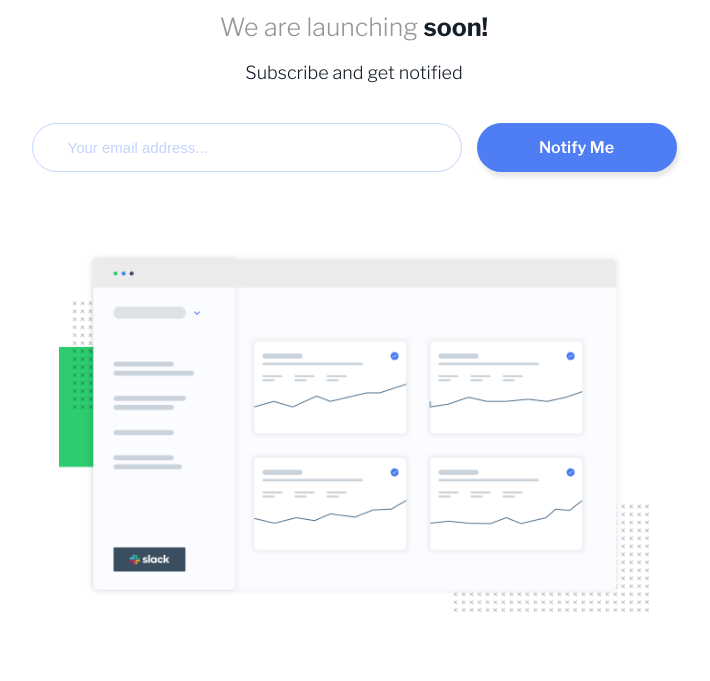
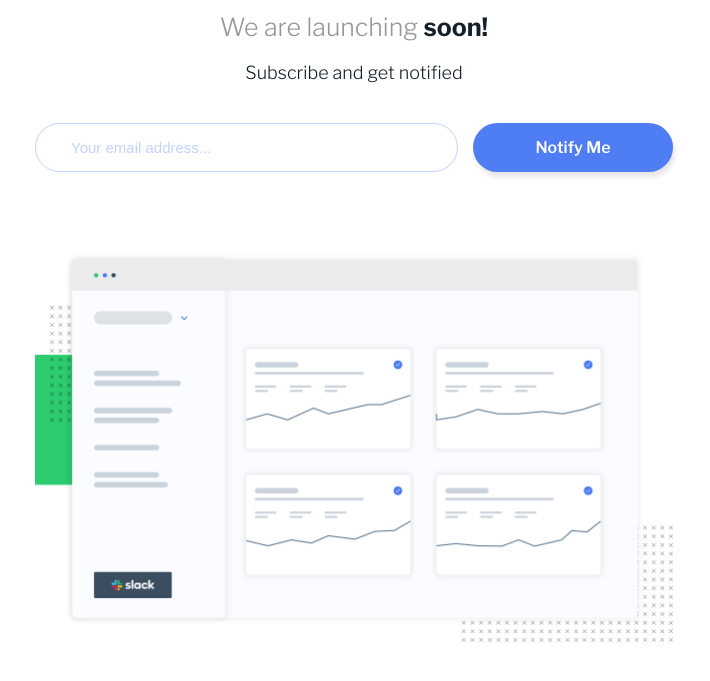
Before and after one commit to shaj-ed/ping-coming-soon-page, a plain HTML site: page index.html in a window 1280 px wide. Shown: the part 116-797 px from the top of the page, without its empty margins (286-996 px from the left). Drawn offline with nearby package versions, Linux system fonts and the light colour scheme.

Commit message:
edited main contents max-width

```diff
--- a/src/style.css
+++ b/src/style.css
@@ -37,6 +37,11 @@ li {
   list-style: none;
 }
 
+main {
+  max-width: 63.8rem;
+  margin: 0 auto;
+}
+
 /* Header */
 header {
   margin: 16.5rem 0 7.5rem 0;
@@ -68,8 +73,6 @@ header {
 
 .subs-form {
   width: 100%;
-  max-width: 64.5rem;
-  margin: 0 auto;
   display: grid;
 }
 
@@ -137,7 +140,6 @@ header {
 
 /* Hero */
 .hero {
-  max-width: 65rem;
   margin: 10rem auto 23rem auto;
   padding: 0 3rem 0 3rem;
 }
@@ -192,6 +194,14 @@ header {
     margin: 8.5rem 0 1.5rem 0;
   }
 
+  .intro {
+    padding: 0;
+  }
+
+  .hero {
+    padding: 0;
+  }
+
   .subs-text {
     margin-top: 2rem;
     margin-bottom: 4rem;
```
